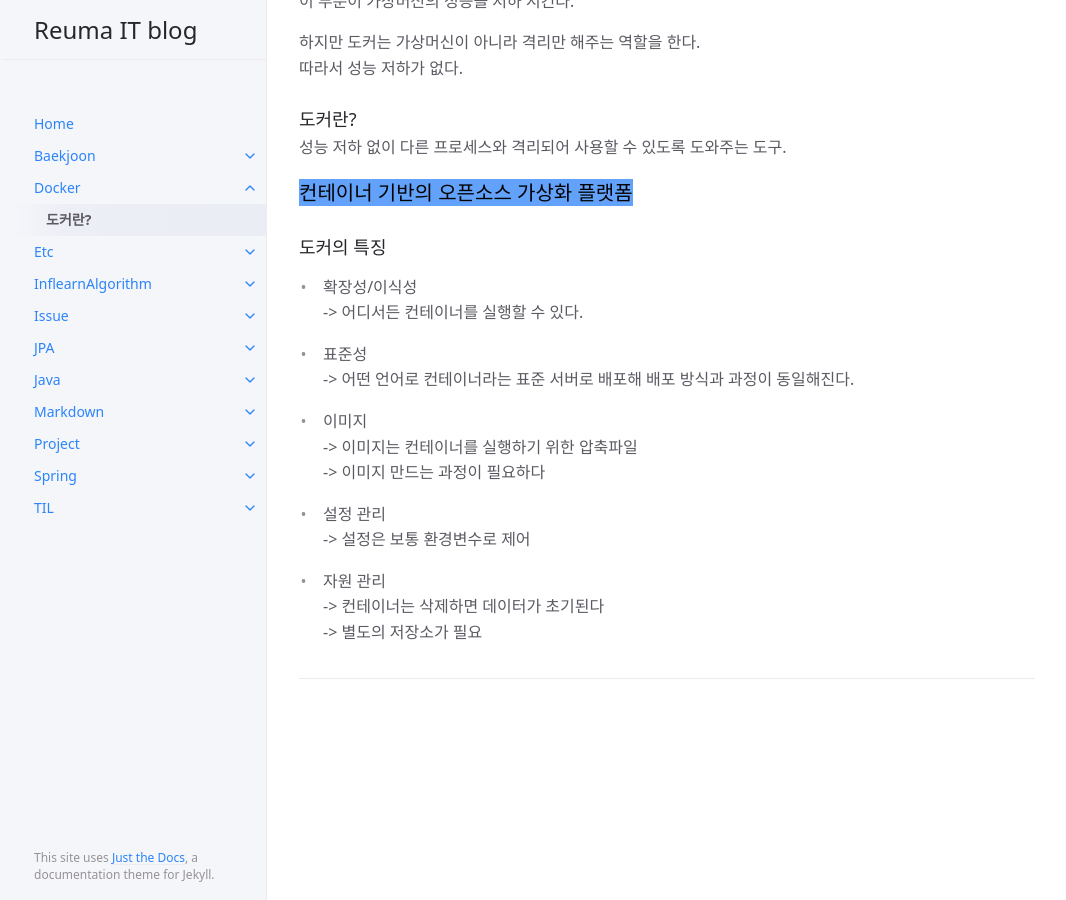
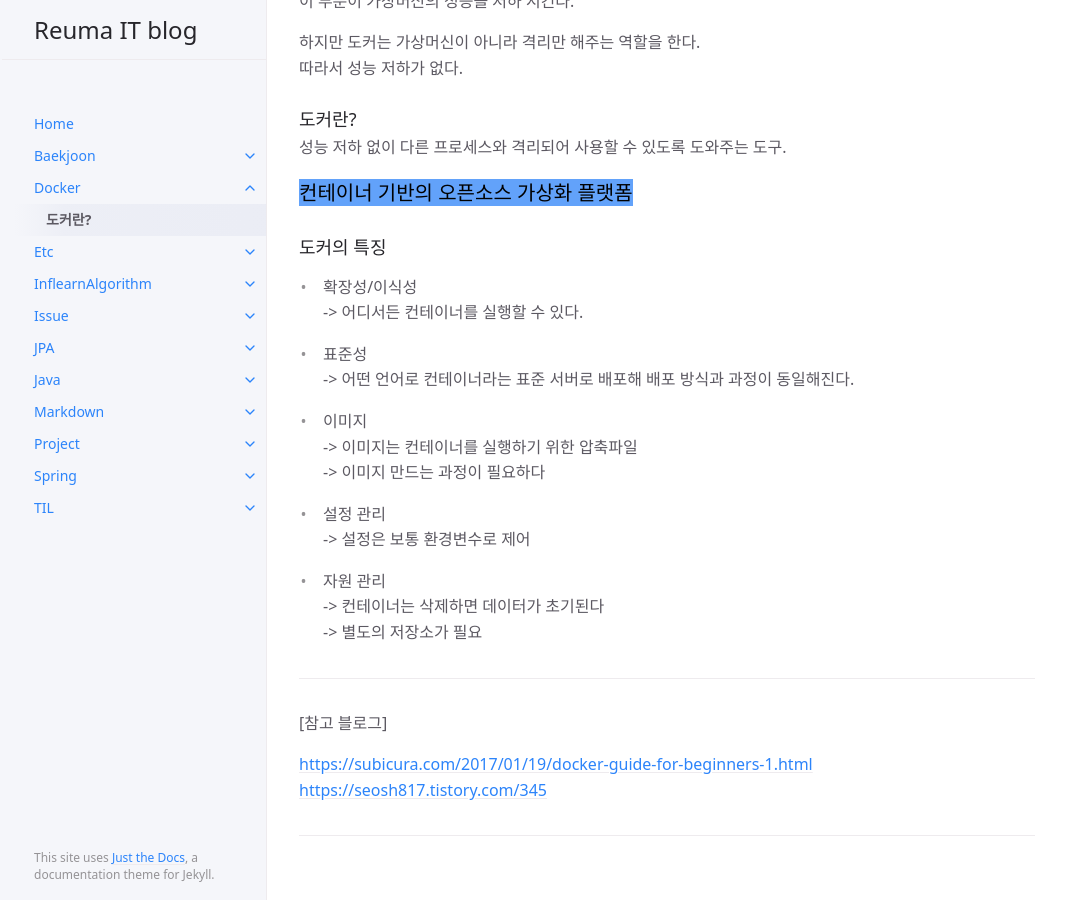
Before and after one commit to AReuma/AReuma.github.io, a Jekyll site: the page built from docs/Docker/Docker_section1.md, in a window 1280 px wide and 900 px high, scrolled down 1656 px. Shown: the whole window, without its empty margins (105-1171 px from the left). Built offline with Jekyll 4.4.1, drawn with Linux system fonts in a browser that asks for light colours.

Commit message:
도커란 무엇인가

```diff
--- a/docs/Docker/Docker_section1.md
+++ b/docs/Docker/Docker_section1.md
@@ -89,3 +89,10 @@ parent: Docker
 * 자원 관리
   ->  컨테이너는 삭제하면 데이터가 초기된다
   ->  별도의 저장소가 필요
+
+
+<hr>
+[참고 블로그]
+
+[https://subicura.com/2017/01/19/docker-guide-for-beginners-1.html](https://subicura.com/2017/01/19/docker-guide-for-beginners-1.html)
+[https://seosh817.tistory.com/345](https://seosh817.tistory.com/345)
```
